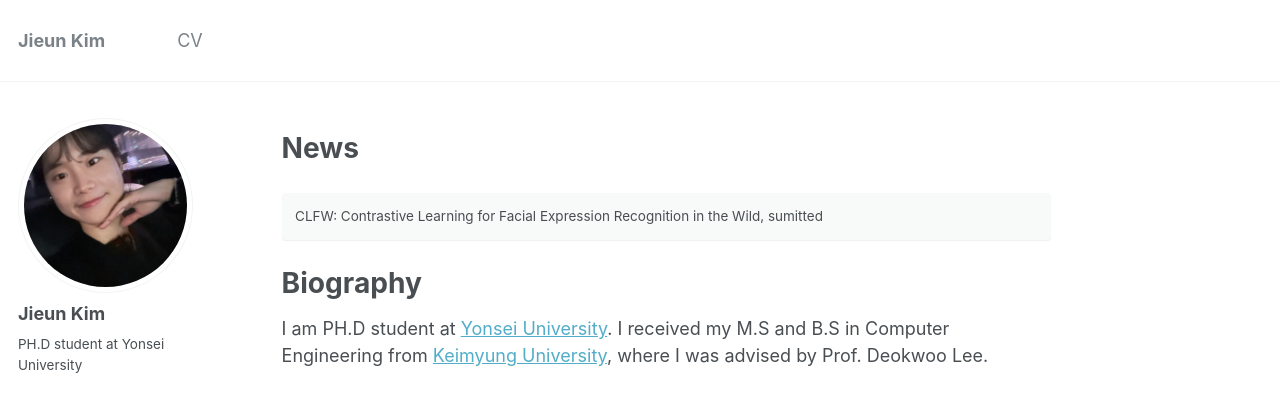
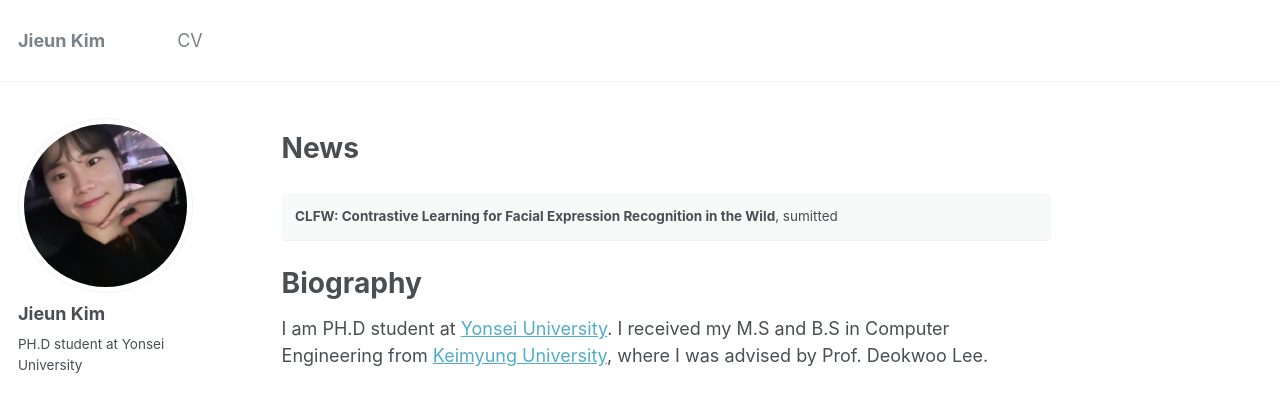
Before and after one commit to lilly9928/lilly9928.github.io, a Jekyll site: the page built from _pages/about.md, in a window 1280 px wide and 900 px high. Shown: the top 395 px of the window. Built offline with Jekyll 4.4.1, drawn with Linux system fonts in a browser that asks for light colours; part of the change alters nothing that is shown.

```diff
--- a/_pages/about.md
+++ b/_pages/about.md
@@ -11,7 +11,7 @@ redirect_from:
 
 News
 ====
-CLFW: Contrastive Learning for Facial Expression Recognition in the Wild, sumitted
+**CLFW: Contrastive Learning for Facial Expression Recognition in the Wild**, sumitted
 {: .notice}
 
 
```
